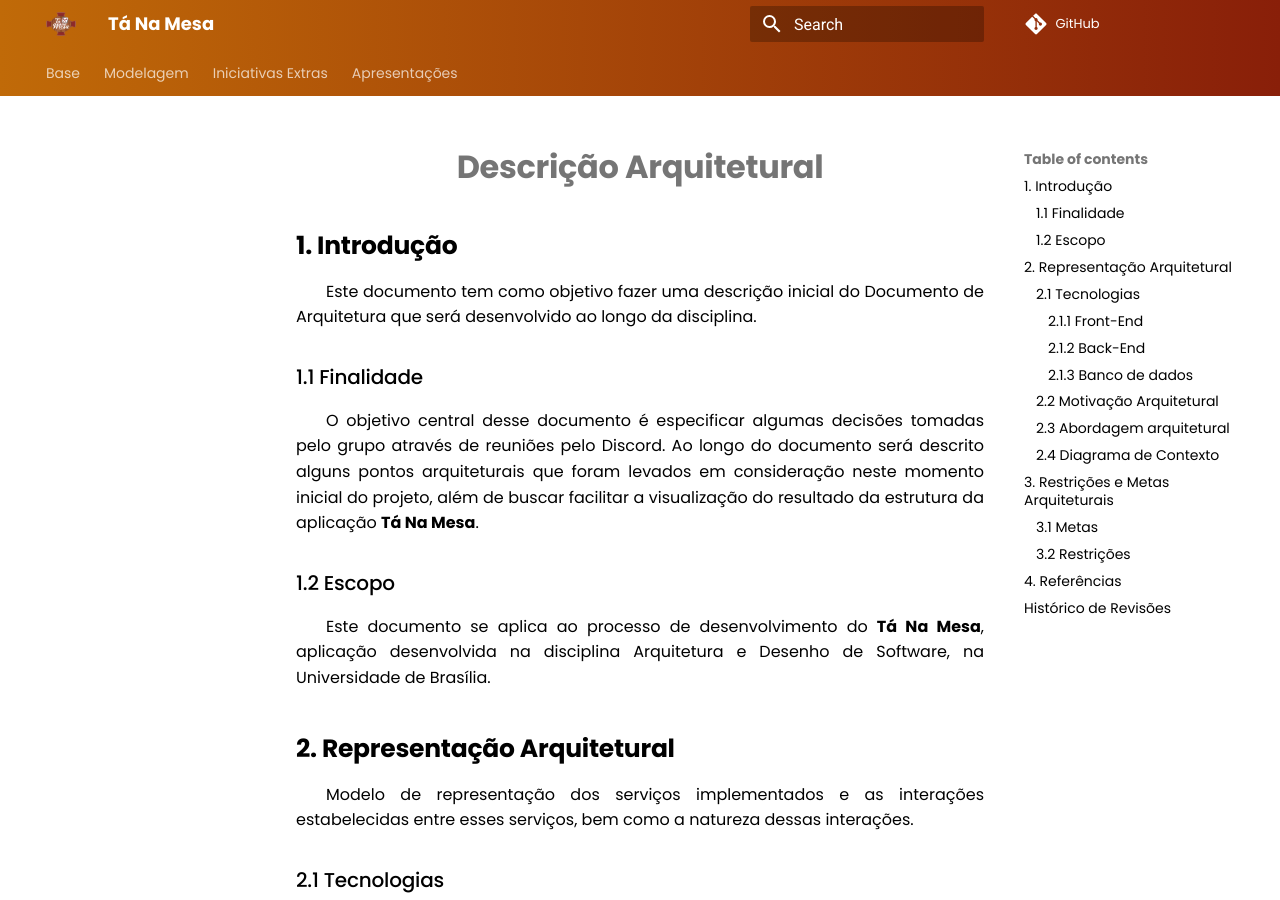
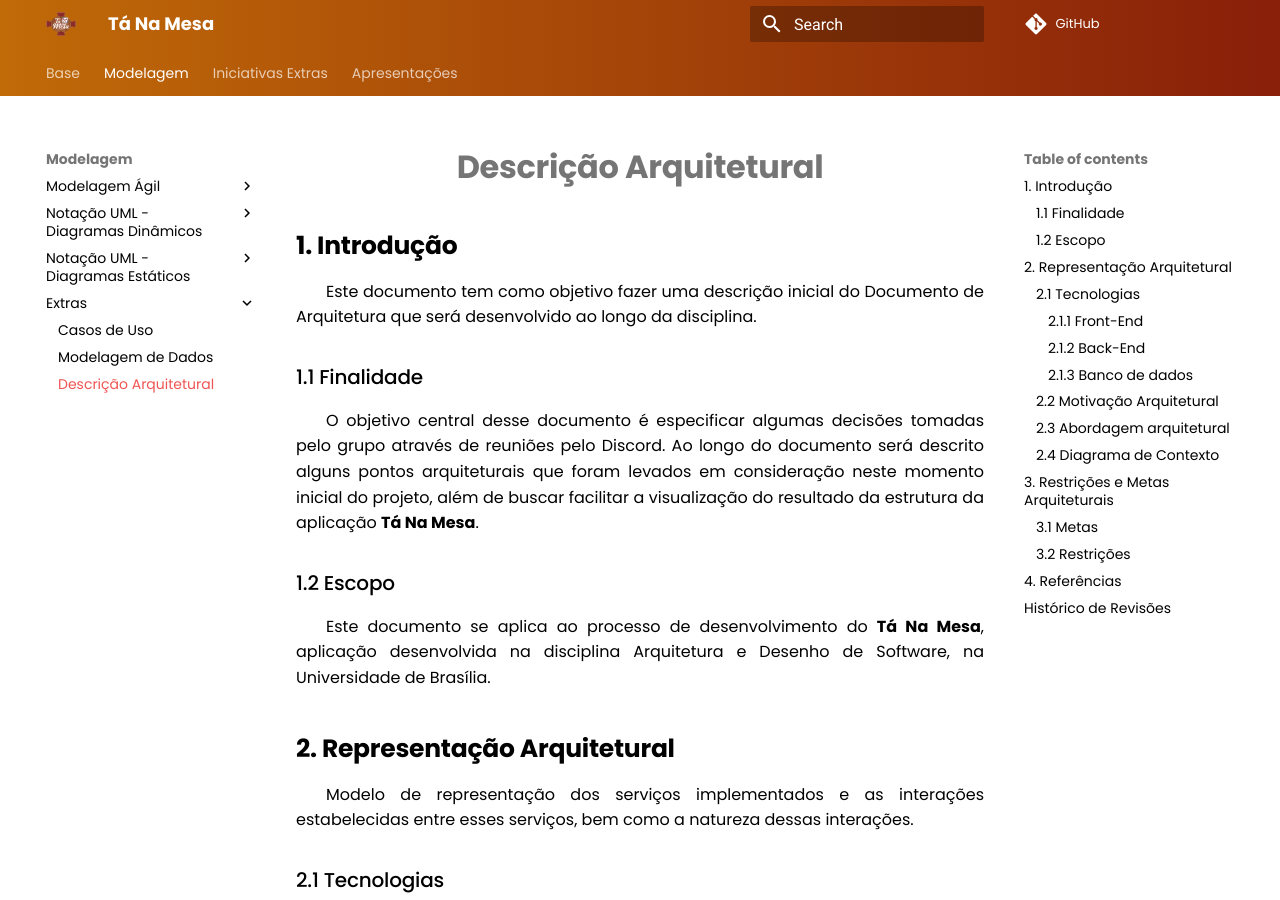
Before and after one commit to UnBArqDsw2021-1/2021.1_G02_TaNaMesa_docs, an MkDocs documentation site: the page built from docs/2-Modelagem/extras/arquitetura.md, in a window 1280 px wide and 900 px high. Built offline with MkDocs 1.6.1 and Material for MkDocs 9.7.7, drawn with Linux system fonts in a browser that asks for light colours; comment, search, counter and statistics services are not loaded.

Commit message:
(#70) Adicionar documento de arquitetura na nav do mkdocs

```diff
--- a/mkdocs.yml
+++ b/mkdocs.yml
@@ -62,6 +62,7 @@ nav:
     - Extras:
       - 2-Modelagem/extras/Casos-de-Uso.md
       - 2-Modelagem/extras/Modelo-Dados.md
+      - 2-Modelagem/extras/arquitetura.md
 
   - Iniciativas Extras:
       - Documentação das Sprints:
```
Also changed, not shown: docs/2-Modelagem/extras/arquitetura.md (renamed from docs/5-Extra/Arquitetura/arquitetura.md).
